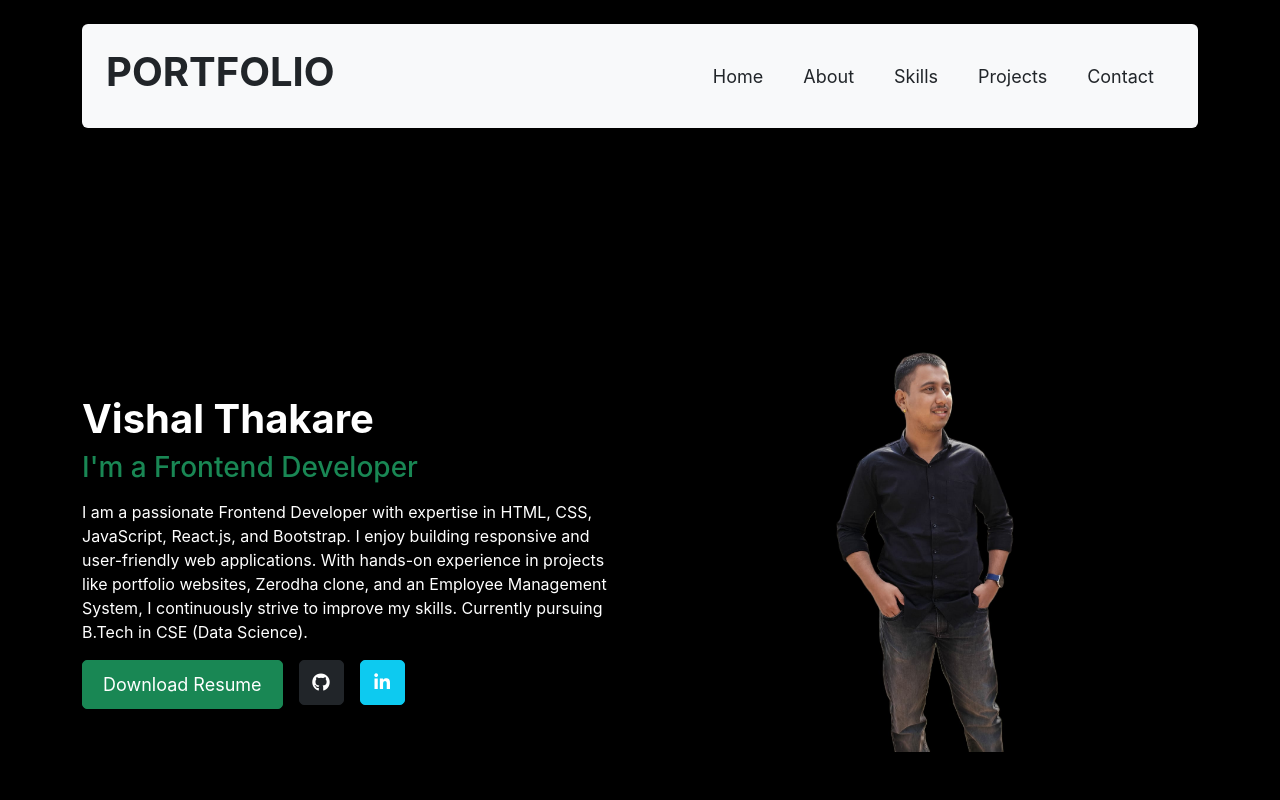
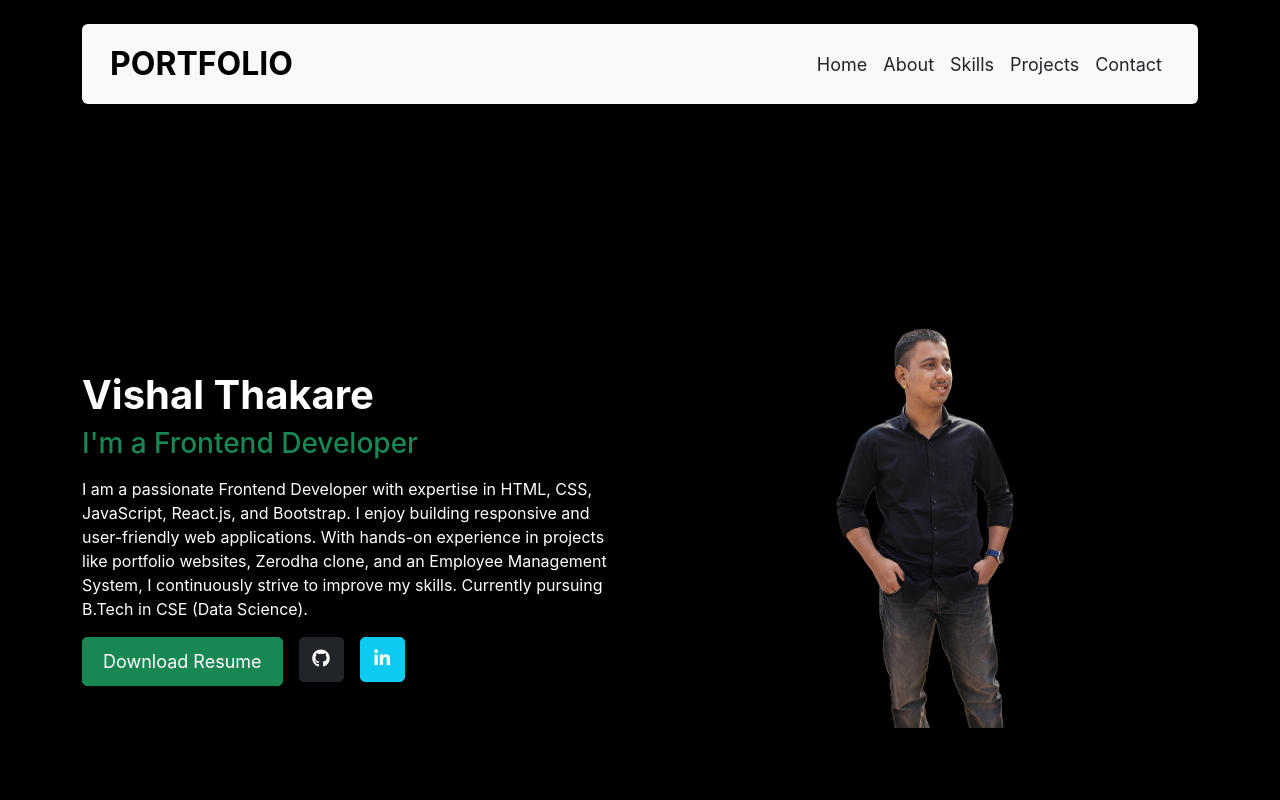
Before and after one commit to vishal1722/portfollio, a React (Create React App) app: page / in a window 1280 px wide. Shown: the top 800 px of the page. Built offline with nearby package versions, Linux system fonts and the light colour scheme.

Commit message:
Update Home.js

```diff
--- a/src/components/Home.js
+++ b/src/components/Home.js
@@ -6,28 +6,38 @@ export default function Home() {
   };
 
   return (
-    <div className="container py-4">
-      <div className="d-flex justify-content-between align-items-center bg-light p-4 rounded shadow">
-        <h1 className="fs-1 fw-bold text-dark">PORTFOLIO</h1>
-        <nav>
-          <ul className="nav">
-            <li className="nav-item">
-              <button className="nav-link text-dark btn btn-link" onClick={() => scrollToSection('home')}>Home</button>
-            </li>
-            <li className="nav-item">
-              <button className="nav-link text-dark btn btn-link" onClick={() => scrollToSection('about')}>About</button>
-            </li>
-            <li className="nav-item">
-              <button className="nav-link text-dark btn btn-link" onClick={() => scrollToSection('skills')}>Skills</button>
-            </li>
-            <li className="nav-item">
-              <button className="nav-link text-dark btn btn-link" onClick={() => scrollToSection('projects')}>Projects</button>
-            </li>
-            <li className="nav-item">
-              <button className="nav-link text-dark btn btn-link" onClick={() => scrollToSection('contact')}>Contact</button>
-            </li>
-          </ul>
-        </nav>
+    <div className="container py-4" id="home">
+      <div className="navbar navbar-expand-lg bg-light p-3 rounded shadow">
+        <div className="container-fluid">
+          <h1 className="navbar-brand fw-bold mb-0 fs-2">PORTFOLIO</h1>
+
+          <button
+            className="navbar-toggler"
+            type="button"
+            data-bs-toggle="collapse"
+            data-bs-target="#navbarNav"
+            aria-controls="navbarNav"
+            aria-expanded="false"
+            aria-label="Toggle navigation"
+          >
+            <span className="navbar-toggler-icon"></span>
+          </button>
+
+          <div className="collapse navbar-collapse justify-content-end" id="navbarNav">
+            <ul className="navbar-nav">
+              {['home', 'about', 'skills', 'projects', 'contact'].map((section) => (
+                <li className="nav-item" key={section}>
+                  <button
+                    className="nav-link btn btn-link text-dark"
+                    onClick={() => scrollToSection(section)}
+                  >
+                    {section.charAt(0).toUpperCase() + section.slice(1)}
+                  </button>
+                </li>
+              ))}
+            </ul>
+          </div>
+        </div>
       </div>
     </div>
   );
```
